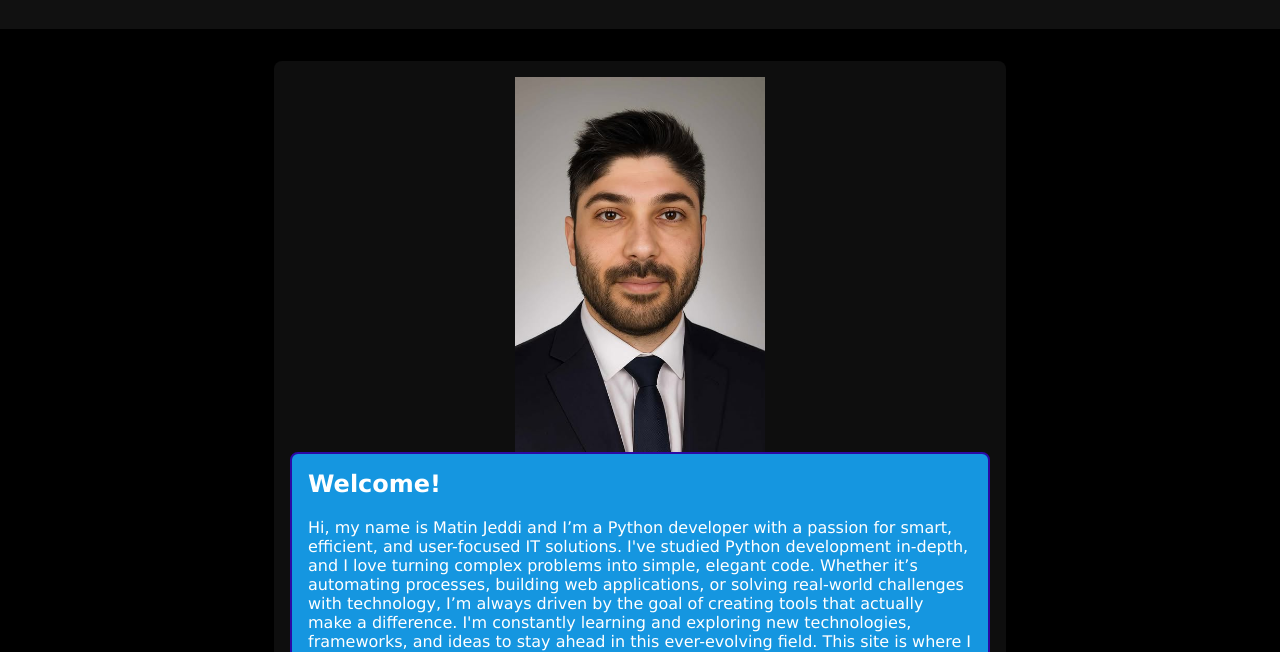
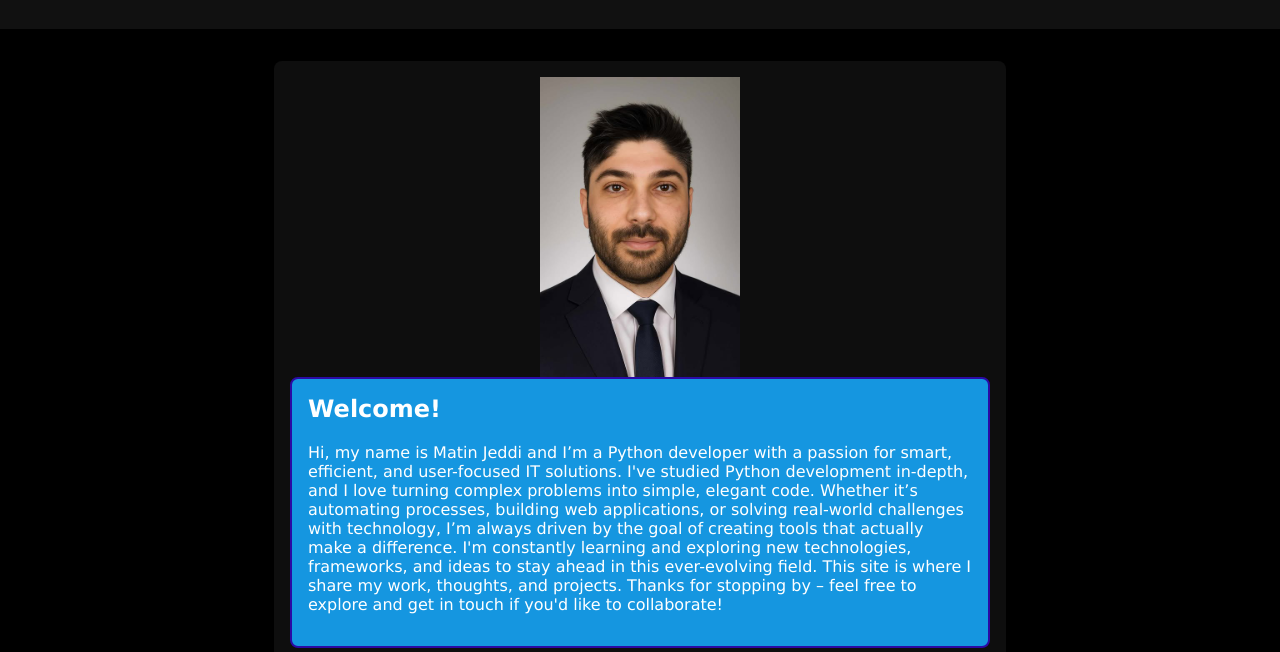
Before and after one commit to Matinjeddi/MatinJeddi, a plain HTML site: page index.html in a window 1280 px wide. Shown: the part 116-768 px from the top of the page. Drawn offline with Linux system fonts and the light colour scheme.

Commit message:
image update

```diff
--- a/index.html
+++ b/index.html
@@ -20,7 +20,7 @@
     <main>
         <section>
             <div class="image">
-                <img src="matin_jeddi.jpg">
+                <img src="matin_jeddi.jpg" width="200">
             </div>
             <div class="experience">
             <h2>Welcome!</h2>
--- a/style.css
+++ b/style.css
@@ -74,8 +74,6 @@ a {
 }
 
 .image img {
-  width: 250px;
-  height: auto;
-  display: block;
-  margin: 0 auto;
-}
+    display: block;
+    margin: 0 auto;
+  }
```
